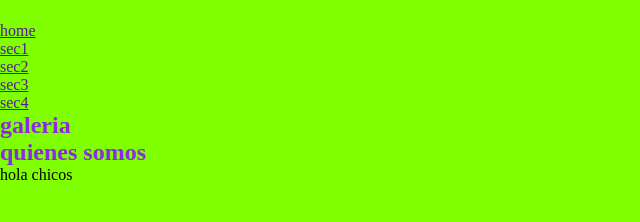
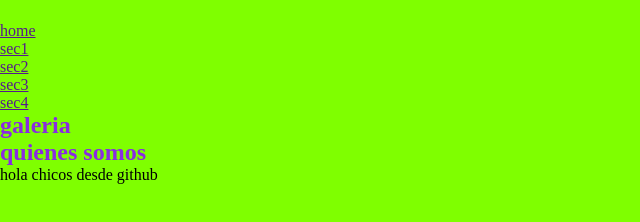
Before and after one commit to codercabral/comsionflex, a plain HTML site: page index.html in a window 1280 px wide. Shown: the whole page, without its empty margins (0-640 px from the left). Drawn offline with Linux system fonts and the light colour scheme.

Commit message:
modifico el index y el footer

```diff
--- a/index.html
+++ b/index.html
@@ -28,6 +28,6 @@
             <h2>quienes somos</h2>
         </section>
     </main>
-    <footer>hola chicos</footer>
+    <footer>hola chicos desde github</footer>
 </body>
 </html>
```
